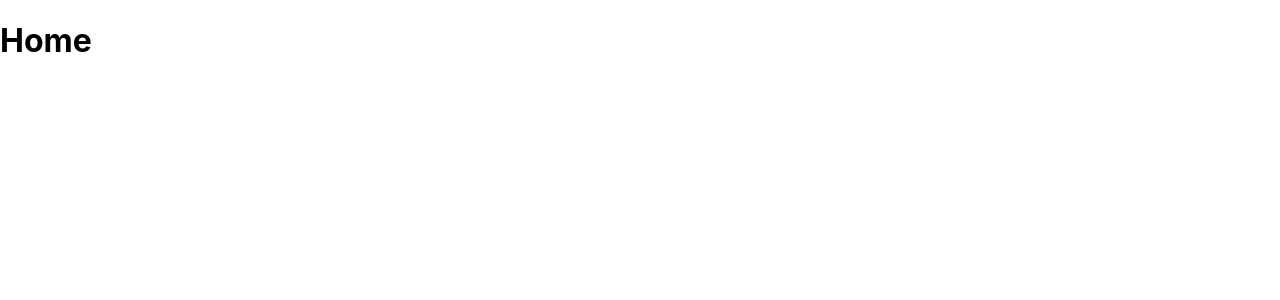
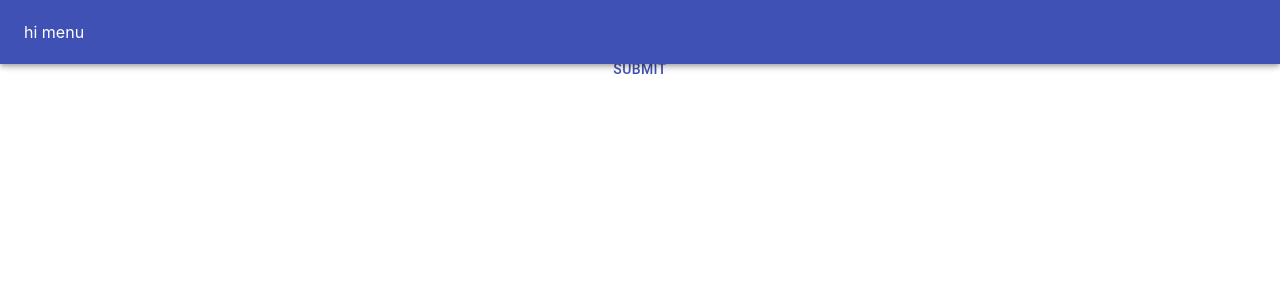
Before and after one commit to AlfredRodriguez2042/react-ecomerce, a React (Create React App) app: page / in a window 1280 px wide. Shown: the top 300 px of the page. Built offline with nearby package versions, Linux system fonts and the light colour scheme.

Commit message:
header and footer

```diff
--- /dev/null
+++ b/src/Components/Forms/InputField.js
@@ -0,0 +1,18 @@
+import { TextField } from '@material-ui/core'
+import { ErrorMessage, Field } from 'formik'
+import React from 'react'
+
+const InputField = ({ name, required = false, type = 'text' }) => {
+  return (
+    <Field
+      required={required}
+      label={name}
+      name={name}
+      type={type}
+      as={TextField}
+      helperText={<ErrorMessage name={name} />}
+    />
+  )
+}
+
+export default InputField
--- /dev/null
+++ b/src/Components/Forms/Register/index.js
@@ -0,0 +1,57 @@
+import React from 'react'
+import * as Yup from 'yup'
+import { Form, Formik } from 'formik'
+import { Button, TextField } from '@material-ui/core'
+import InputField from '../InputField'
+
+const Register = () => {
+  const initialValues = {
+    name: '',
+  }
+  const registerSchema = Yup.object().shape({
+    name: Yup.string().min(4).max(8).required(),
+  })
+  return (
+    <Formik
+      initialValues={initialValues}
+      validationSchema={registerSchema}
+      onSubmit={(values) => console.log(values)}
+      onReset
+    >
+      {(props) => {
+        const { values, touched, errors } = props
+        const { handleBlur, handleChange } = props
+        const { isSubmitting, isValid } = props
+        const formikProps = (name, type = 'text', initialValue = '') => ({
+          name,
+          label: name,
+          type,
+          value:
+            typeof values[name] !== 'undefined' ? values[name] : initialValue,
+          onChange: handleChange,
+          onBlur: handleBlur,
+          error: touched[name] && errors[name],
+          helperText: touched[name] ? errors[name] : '',
+        })
+        return (
+          <Form>
+            <TextField {...formikProps('name')} />
+            <TextField {...formikProps('email', 'email')} />
+            <TextField {...formikProps('password', 'password')} />
+            <InputField name="name" type="password" />
+            <Button
+              type="submit"
+              fullWidth
+              disabled={!isValid || isSubmitting}
+              color="primary"
+            >
+              Submit
+            </Button>
+          </Form>
+        )
+      }}
+    </Formik>
+  )
+}
+
+export default Register
--- /dev/null
+++ b/src/Layout/Header/NavBar/index.js
@@ -0,0 +1,8 @@
+import { Toolbar } from '@material-ui/core'
+import React from 'react'
+
+const NavBar = () => {
+  return <Toolbar>hi menu</Toolbar>
+}
+
+export default NavBar
--- /dev/null
+++ b/src/Layout/Header/index.js
@@ -0,0 +1,13 @@
+import { AppBar } from '@material-ui/core'
+import React from 'react'
+import NavBar from './NavBar'
+
+const Header = () => {
+  return (
+    <AppBar>
+      <NavBar />
+    </AppBar>
+  )
+}
+
+export default Header
--- a/src/Layout/index.js
+++ b/src/Layout/index.js
@@ -1,8 +1,14 @@
 import React from 'react'
 import PropTypes from 'prop-types'
+import Header from './Header'
 
 const Layout = ({ children }) => {
-  return <div>{children}</div>
+  return (
+    <div>
+      <Header />
+      <div>{children}</div>
+    </div>
+  )
 }
 
 export default Layout
--- a/src/Views/Home/index.js
+++ b/src/Views/Home/index.js
@@ -1,9 +1,10 @@
 import React from 'react'
+import Form from '../../Components/Forms/Register'
 
 const Home = () => {
   return (
     <div>
-      <h1>Home</h1>
+      <Form />
     </div>
   )
 }
```
Also changed, not shown: src/Components/Forms/BaseForm.js (added, +32 -0 lines), src/Components/Forms/index.js (added), 1 other file (tests, documents, lock files or other folders).
